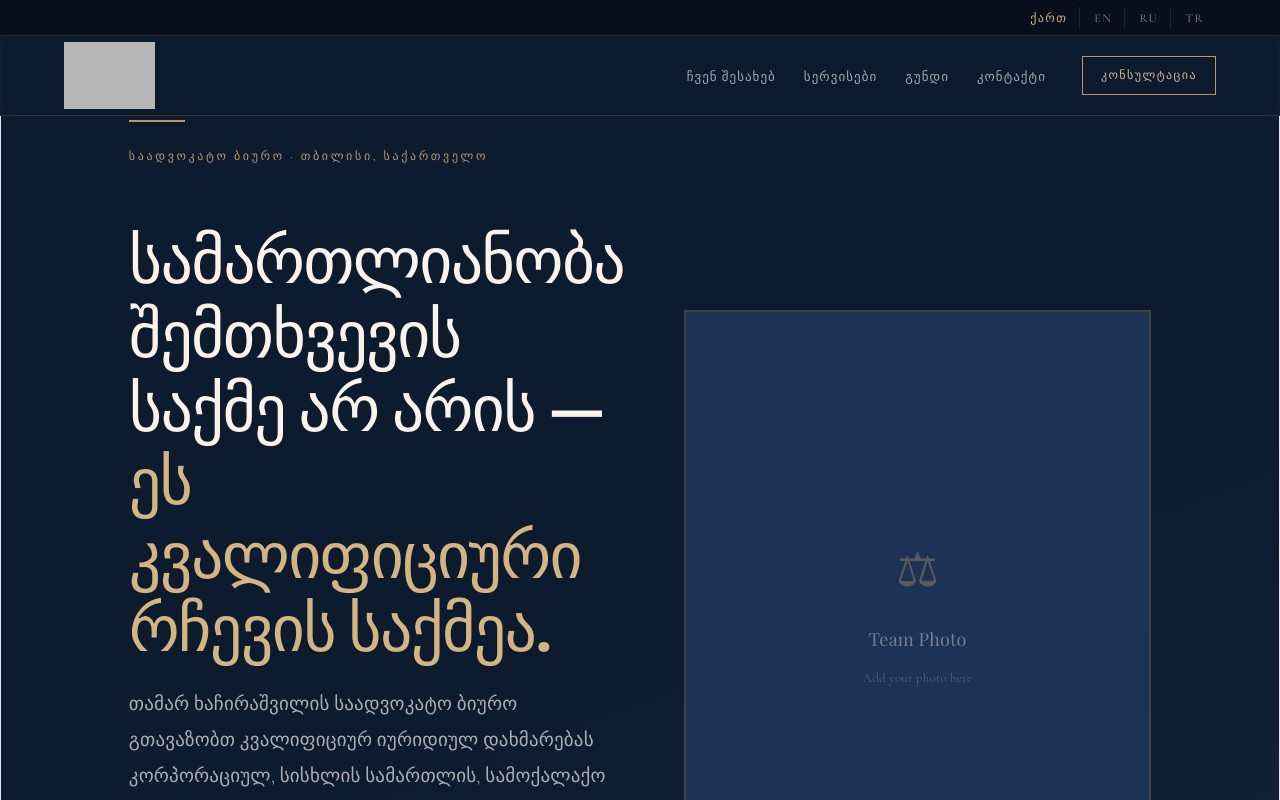
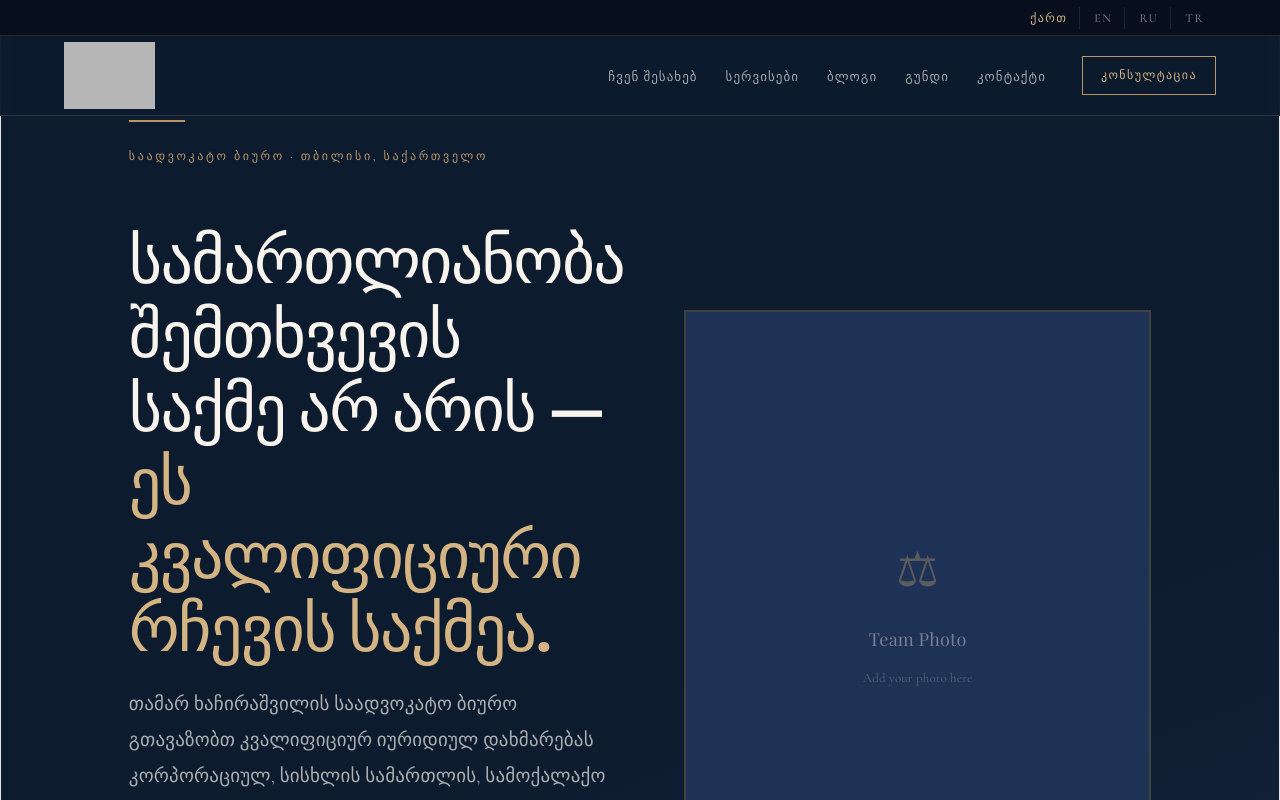
Before and after one commit to beka-ab/tamar-law, a React (Vite) app: page / in a window 1280 px wide. Shown: the top 800 px of the page. Built offline with nearby package versions, Linux system fonts and the light colour scheme; grey boxes are pictures that could not be loaded.

Commit message:
add blog, services, contact updates, mobile fixes

```diff
--- a/src/App.jsx
+++ b/src/App.jsx
@@ -5,16 +5,16 @@ import "@fontsource/playfair-display/700.css";
 import "@fontsource/cormorant-garamond/300.css";
 import "@fontsource/cormorant-garamond/400.css";
 import "@fontsource/cormorant-garamond/500.css";
+import { translations } from "./translations/index";
 import Navbar from "./components/Navbar.jsx";
 import Hero from "./components/Hero.jsx";
 import About from "./components/About.jsx";
 import Services from "./components/Services.jsx";
+import Blog from "./components/Blog.jsx";
 import Team from "./components/Team.jsx";
 import Contact from "./components/Contact.jsx";
 import Footer from "./components/Footer.jsx";
 import "./App.css";
-import { translations } from "./translations/index";
-import Blog from "./components/Blog.jsx";
 
 function App() {
   const [lang, setLang] = useState("ka");
@@ -29,7 +29,7 @@ function App() {
       <Blog t={t} />
       <Team t={t} />
       <Contact t={t} />
-      <Footer t={t} />
+      <Footer />
     </div>
   );
 }
--- a/src/components/Navbar.jsx
+++ b/src/components/Navbar.jsx
@@ -29,6 +29,9 @@ export default function Navbar({ t, lang, setLang }) {
               <a href="#services">{t.nav.services}</a>
             </li>
             <li>
+              <a href="#blog">{t.nav.blog}</a>
+            </li>
+            <li>
               <a href="#team">{t.nav.team}</a>
             </li>
             <li>
--- a/src/translations/index.js
+++ b/src/translations/index.js
@@ -3,6 +3,7 @@ export const translations = {
     nav: {
       about: "ჩვენ შესახებ",
       services: "სერვისები",
+      blog: "ბლოგი",
       team: "გუნდი",
       contact: "კონტაქტი",
       consultation: "კონსულტაცია",
@@ -163,6 +164,7 @@ export const translations = {
     nav: {
       about: "About",
       services: "Services",
+      blog: "Blog",
       team: "Team",
       contact: "Contact",
       consultation: "Consultation",
@@ -323,6 +325,7 @@ export const translations = {
     nav: {
       about: "О нас",
       services: "Услуги",
+      blog: "Блог",
       team: "Команда",
       contact: "Контакт",
       consultation: "Консультация",
@@ -484,6 +487,7 @@ export const translations = {
     nav: {
       about: "Hakkımızda",
       services: "Hizmetler",
+      blog: "Blog",
       team: "Ekip",
       contact: "İletişim",
       consultation: "Danışma",
```
